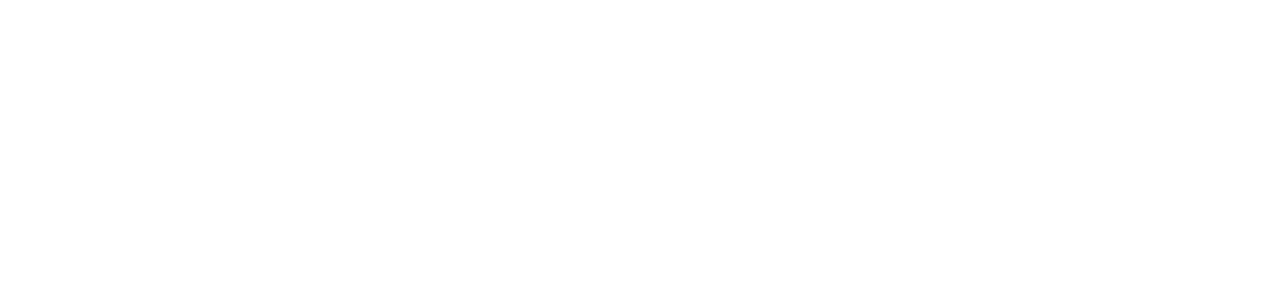
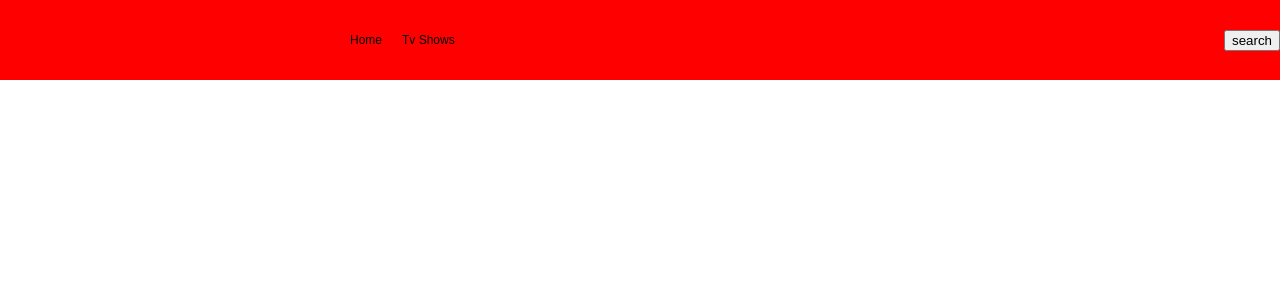
Before and after one commit to systic2/react-masterclass, a React (Create React App) app: page / in a window 1280 px wide. Shown: the top 300 px of the page. Built offline with nearby package versions, Linux system fonts and the light colour scheme.

Commit message:
Header part One

```diff
--- /dev/null
+++ b/src/Components/Header.tsx
@@ -0,0 +1,49 @@
+import styled from "styled-components";
+
+const Nav = styled.nav`
+  display: flex;
+  justify-content: space-between;
+  align-items: center;
+  position: fixed;
+  width: 100%;
+  top: 0;
+  background-color: red;
+  height: 80px;
+  font-size: 12px;
+`;
+
+const Col = styled.div`
+  display: flex;
+  align-items: center;
+`;
+
+const Logo = styled.svg`
+  margin-right: 50px;
+`;
+
+const Items = styled.ul`
+  display: flex;
+  align-items: center;
+`;
+
+const Item = styled.li`
+  margin-right: 20px;
+`;
+
+function Header() {
+  return (
+    <Nav>
+      <Col>
+        <Logo />
+        <Items>
+          <Item>Home</Item>
+          <Item>Tv Shows</Item>
+        </Items>
+      </Col>
+      <Col>
+        <button>search</button>
+      </Col>
+    </Nav>
+  );
+}
+export default Header;
--- a/src/Root.tsx
+++ b/src/Root.tsx
@@ -1,5 +1,6 @@
 import { Outlet } from "react-router-dom";
 import { createGlobalStyle } from "styled-components";
+import Header from "./Components/Header";
 
 const GlobalStyle = createGlobalStyle`
   /* http://meyerweb.com/eric/tools/css/reset/
@@ -77,6 +78,7 @@
   return (
     <>
       <GlobalStyle />
+      <Header />
       <Outlet />
     </>
   );
--- /dev/null
+++ b/src/Routes/Home.tsx
@@ -0,0 +1,5 @@
+function Home() {
+  return <div style={{ backgroundColor: "black", height: "200vh" }}></div>;
+}
+
+export default Home;
--- /dev/null
+++ b/src/Routes/Search.tsx
@@ -0,0 +1,5 @@
+function Search() {
+  return <div>Search</div>;
+}
+
+export default Search;
--- /dev/null
+++ b/src/Routes/Tv.tsx
@@ -0,0 +1,5 @@
+function Tv() {
+  return <div>Tv</div>;
+}
+
+export default Tv;
```
Also changed, not shown: src/Router.tsx (+12 -0 lines).
